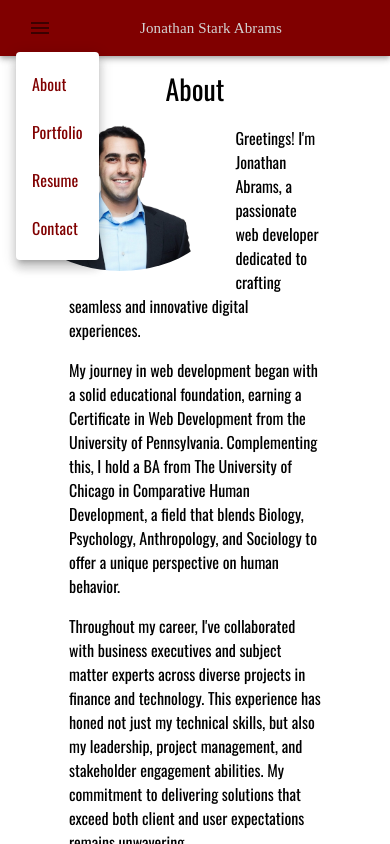
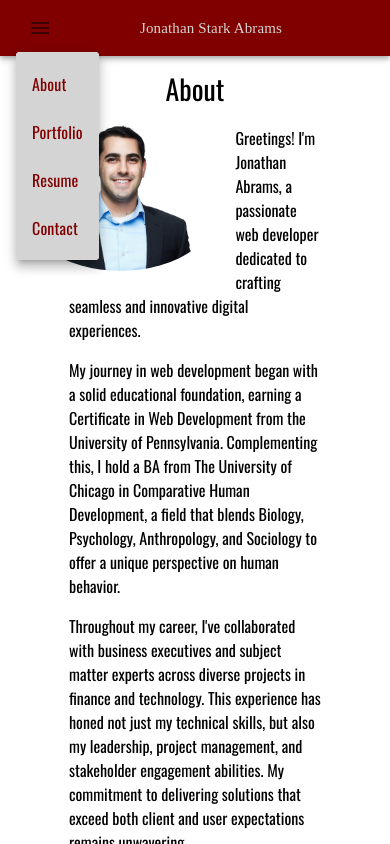
Before and after one commit to jabrams513/react-portfolio, a React (Vite) app: page / in a window 390 px wide. Both pictures are taken after a click on the button "menu". Shown: the top 844 px of the page. Built offline with nearby package versions, Linux system fonts and the light colour scheme; a web font is replaced by a local one.

Commit message:
grey hamburger menu links background

```diff
--- a/src/components/NavTabs.jsx
+++ b/src/components/NavTabs.jsx
@@ -54,7 +54,7 @@ function ResponsiveAppBar() {
           <Box sx={{ flexGrow: 1, display: { xs: 'flex', md: 'none' } }}>
             <IconButton
               size="large"
-              aria-label="account of current user"
+              aria-label="menu"
               aria-controls="menu-appbar"
               aria-haspopup="true"
               onClick={handleOpenNavMenu}
@@ -76,6 +76,7 @@ function ResponsiveAppBar() {
               }}
               open={Boolean(anchorElNav)}
               onClose={handleCloseNavMenu}
+              MenuListProps={{ sx: { bgcolor: '#d4d4d4' } }} // Change background color here
               sx={{
                 display: { xs: 'block', md: 'flex' },
               }}
```
